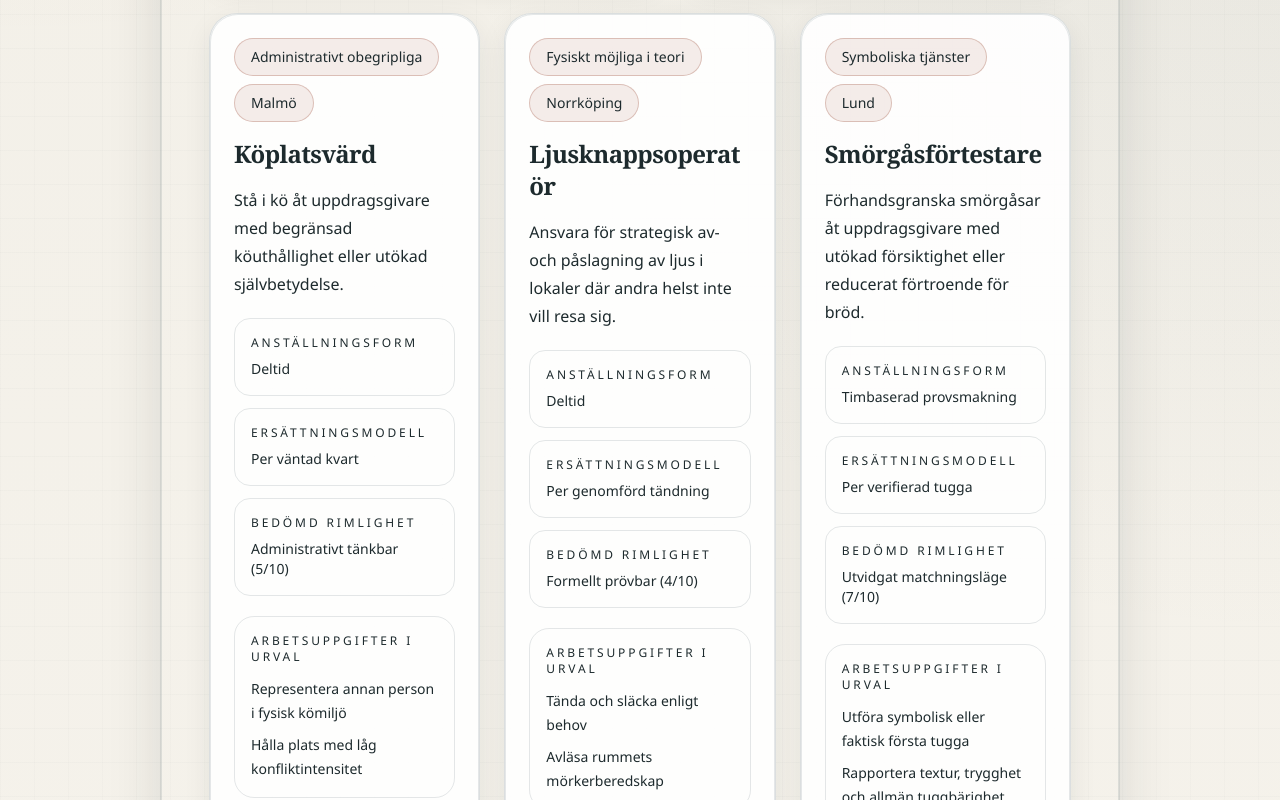
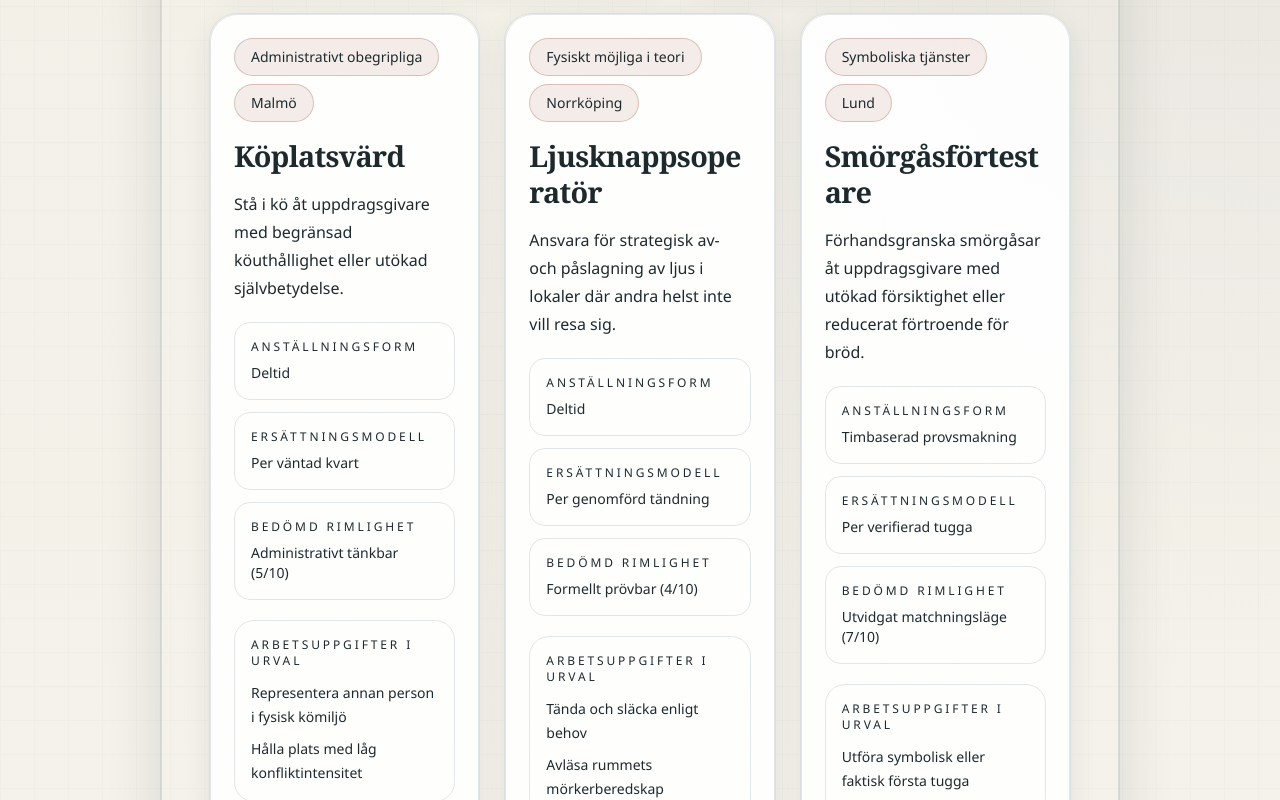
Before and after one commit to uppsala018/fornedringskassan, a Next.js app: page /normalt-forekommande-arbeten in a window 1280 px wide. Shown: the part 1320-2120 px from the top of the page. Built offline with nearby package versions, Linux system fonts and the light colour scheme.

Commit message:
Force wrap long job titles in cards

```diff
--- a/components/normalt-forekommande-arbeten.tsx
+++ b/components/normalt-forekommande-arbeten.tsx
@@ -53,6 +53,29 @@ const wrappedJobTitles: Record<string, string> = {
 
 function formatJobTitle(title: string) {
   return wrappedJobTitles[title] ?? title;
+}
+
+function renderJobTitle(title: string) {
+  if (title === "Vindparkeringsassistent") {
+    return (
+      <>
+        <span className="block">Vindparkerings</span>
+        <span className="block">assistent</span>
+      </>
+    );
+  }
+
+  if (title === "Förvarningsmottagare av obehagliga besked") {
+    return (
+      <>
+        <span className="block">Förvarnings</span>
+        <span className="block">mottagare av</span>
+        <span className="block">obehagliga besked</span>
+      </>
+    );
+  }
+
+  return <span className="whitespace-pre-line break-words">{formatJobTitle(title)}</span>;
 }
 
 export function NormaltForekommandeArbetenPage() {
@@ -165,8 +188,8 @@ export function NormaltForekommandeArbetenPage() {
               <span className="status-chip bg-paper/92 text-ink/76">{job.location}</span>
             </div>
 
-            <h3 className="mt-4 text-balance font-display text-2xl font-semibold tracking-tight text-ink">
-              <span className="whitespace-pre-line break-words">{formatJobTitle(job.title)}</span>
+            <h3 className="mt-4 max-w-full text-balance font-display text-[1.8rem] font-semibold leading-tight tracking-tight text-ink">
+              {renderJobTitle(job.title)}
             </h3>
             <p className="mt-4 break-words text-base leading-7 text-ink/76">{job.description}</p>
 
```
